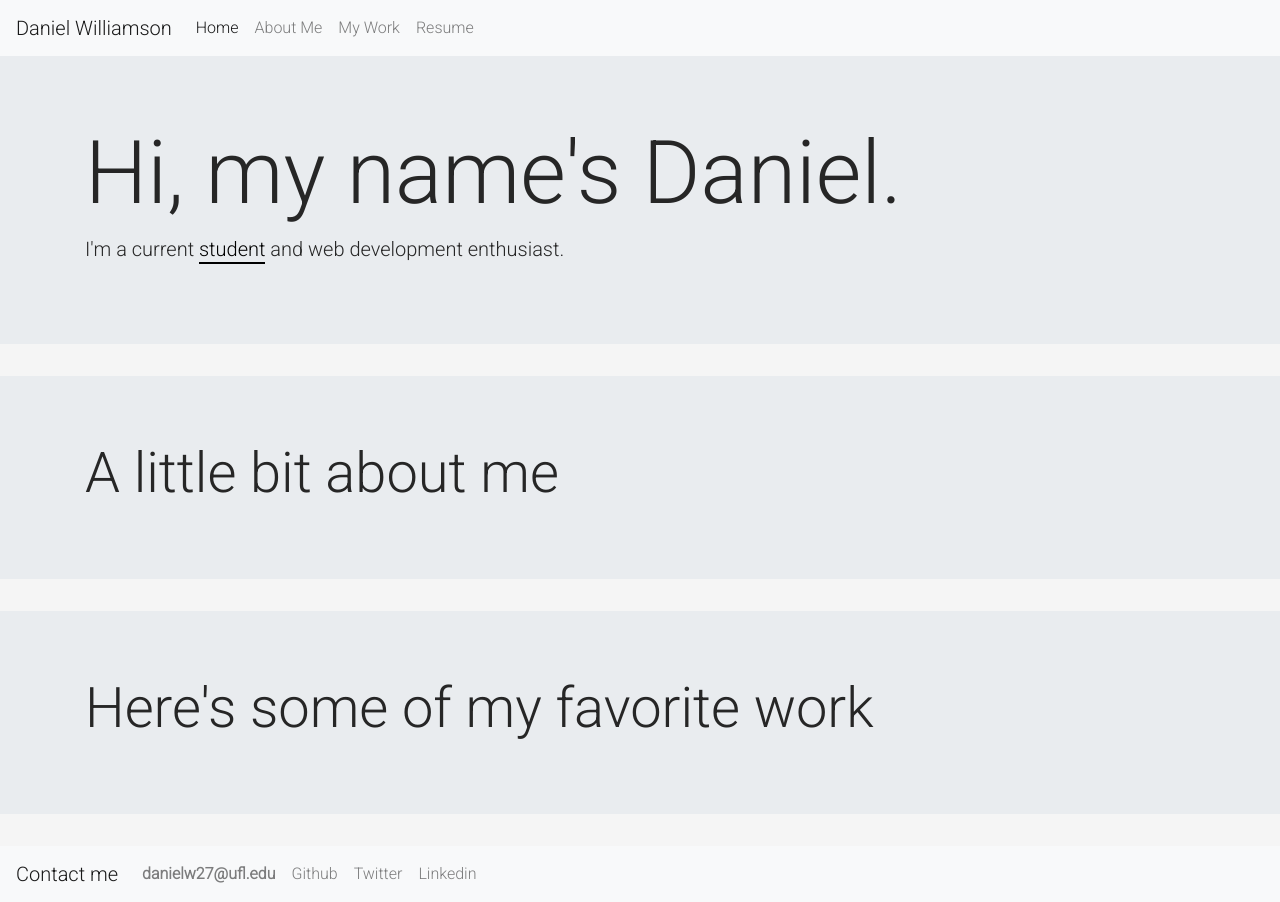
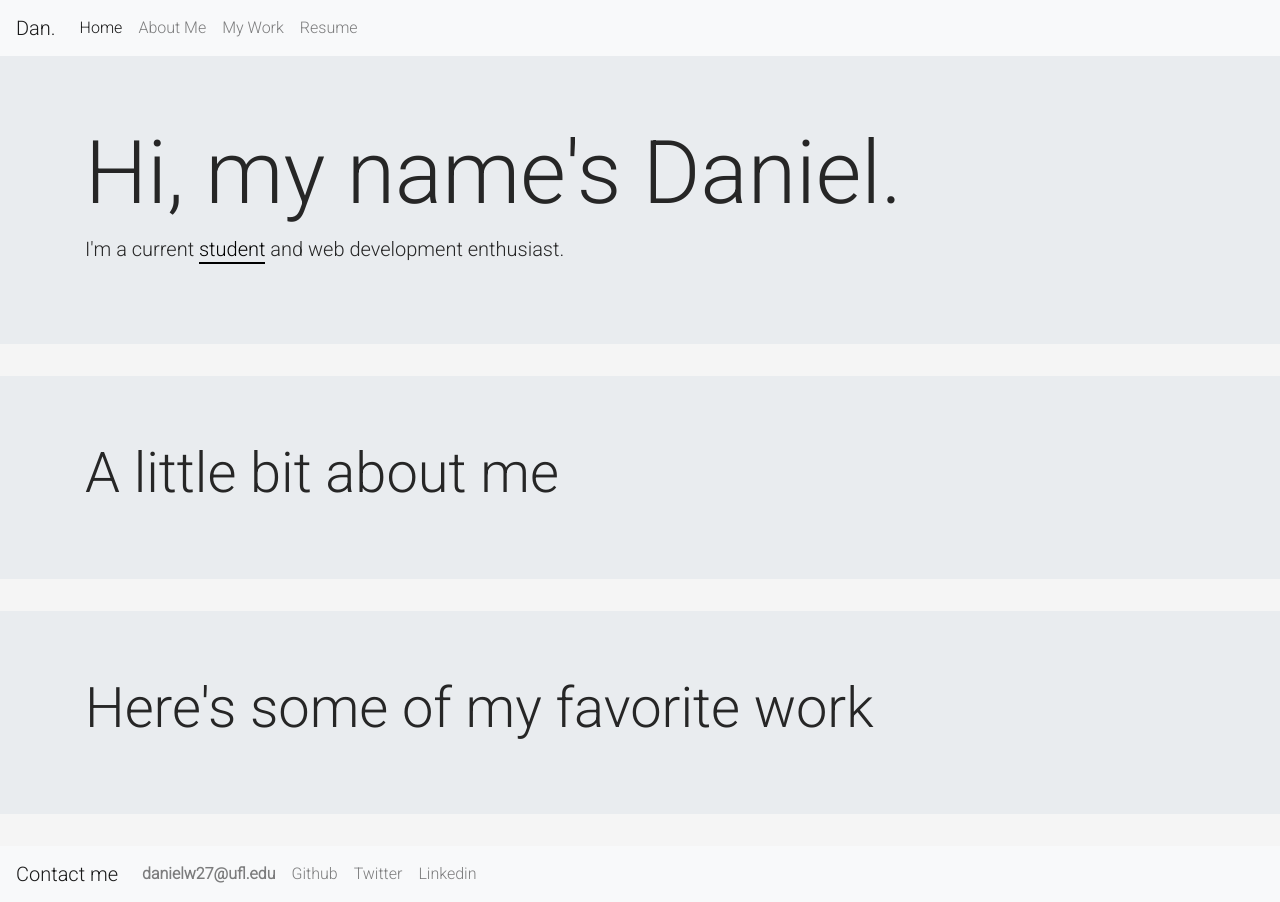
Before and after one commit to DanielW27/DanielW27.github.io, a plain HTML site: page index.html in a window 1280 px wide. Drawn offline with nearby package versions, Linux system fonts and the light colour scheme.

Commit message:
Changed to Dan.

```diff
--- a/index.html
+++ b/index.html
@@ -10,7 +10,7 @@
   </head>
   <body>
     <nav class="navbar navbar-expand-lg navbar-light bg-light">
-      <a class="navbar-brand" href="#">Daniel Williamson</a>
+      <a class="navbar-brand" href="#">Dan.</a>
       <button class="navbar-toggler" type="button" data-toggle="collapse" data-target="#navbarSupportedContent" aria-controls="navbarSupportedContent" aria-expanded="false" aria-label="Toggle navigation">
         <span class="navbar-toggler-icon"></span>
       </button>
```
